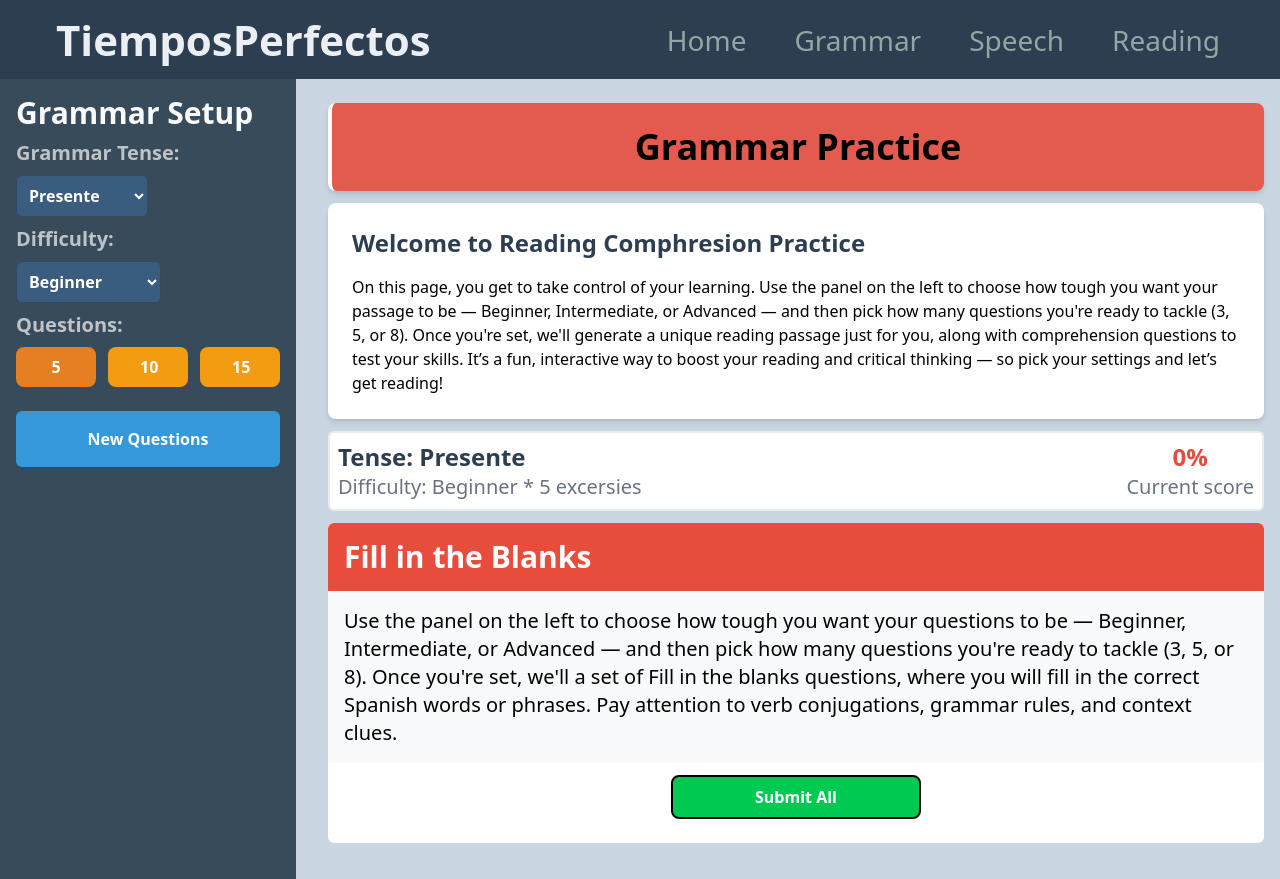
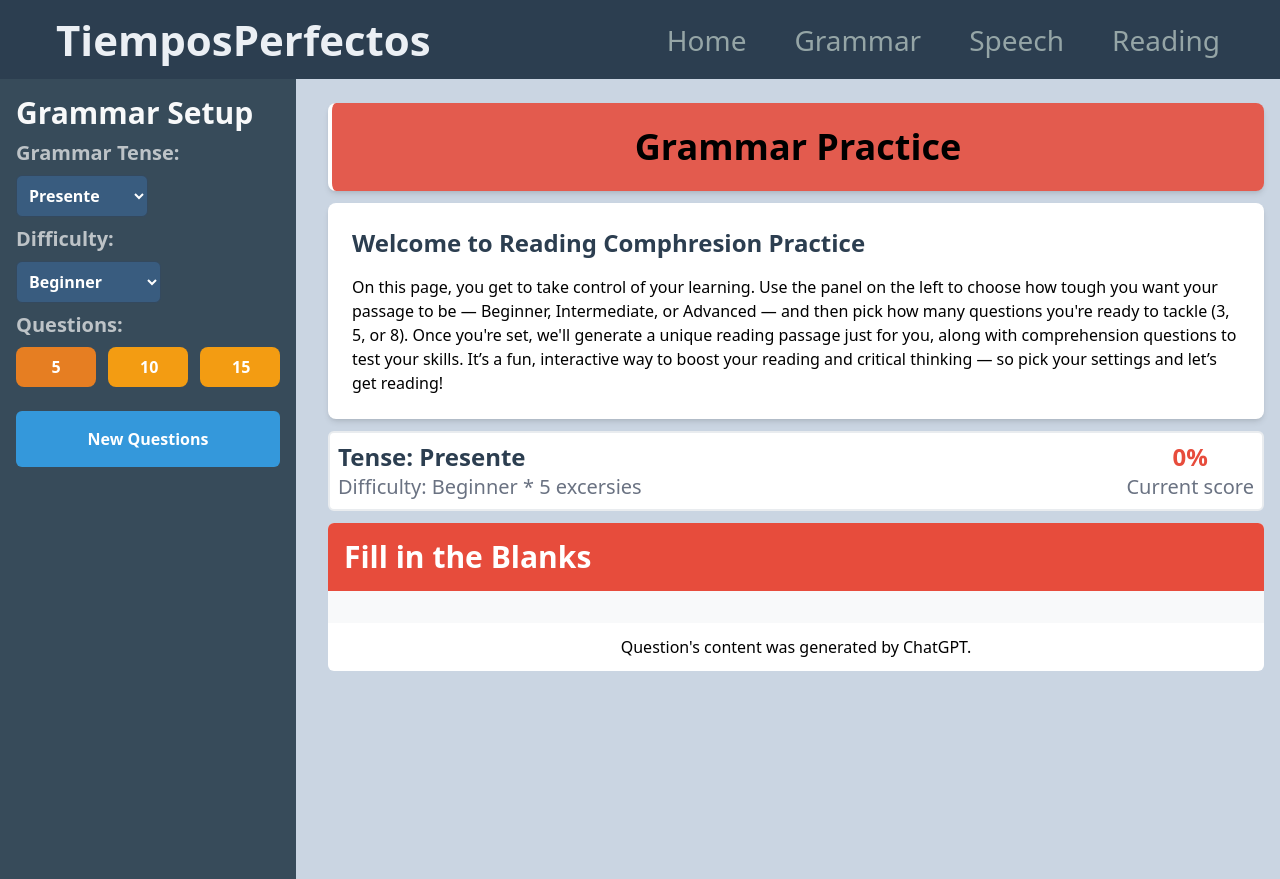
Before and after one commit to erik-mauricio/tiemposperfectos, a React (Vite) app: page /grammar in a window 1280 px wide. Built offline with nearby package versions, Linux system fonts and the light colour scheme.

Commit message:
readingPage done

```diff
--- a/src/components/Controls.jsx
+++ b/src/components/Controls.jsx
@@ -118,18 +118,22 @@ export default function Controls({ gameType, conjugationsHandler, readingHandler
   }
 
   function loadPassages(){
+    siteError(false)
     axios
       .get("http://localhost:8080/reading", {
         params: {
           difficulty: difficulty,
           topic: topic,
           q: searchParam,
+          numberQuestions: numQuestions
         },
       })
       .then((res) => {
         console.log(res.data)
         readingHandler(res.data);
-      });
+      }).catch( (error) => {
+        siteError(true)
+      })
 
   }
 
--- a/src/components/Error.jsx
+++ b/src/components/Error.jsx
@@ -2,11 +2,11 @@ export default function Error({}){
     return (
         <>
             <div className="w-full h-full bg-orange-300 text-center p-10">
-                <h1 className="text-2xl">Sorry, but there was an error loading the page</h1>
+                <h1 className="text-2xl">Sorry, but there was an error loading the page or we could
+                    not find a passage that fits your filters. Please try again!
+                </h1>
 
-               <button className="border-2 border-red-600 rounded-xl p-4 bg">
-                Reload
-               </button>
+
 
             </div>
 
--- a/src/components/Instructions.jsx
+++ b/src/components/Instructions.jsx
@@ -1,4 +1,4 @@
-export default function Instructions({children, title, text, titleColor, gameType}){
+export default function Instructions({children, title, text, textTitle, titleColor, gameType}){
 
 
     return (
@@ -10,7 +10,12 @@ export default function Instructions({children, title, text, titleColor, gameTyp
           {title}
         </h2>
 
-        <div className="p-4  bg-[#f8f9fa]">
+        <div className="p-4  bg-[#f8f9fa] ">
+
+        <h2
+          className={`font-bold text-2xl text-slate-800`}
+        >
+          {textTitle}</h2>
           <p className="text-xl">{text}</p>
         </div>
 
--- a/src/pages/GrammarPage.jsx
+++ b/src/pages/GrammarPage.jsx
@@ -95,23 +95,12 @@ export default function GrammarPage() {
             score={score}
           ></Score>
 
-          <Instructions
-            title="Fill in the Blanks"
-            text="Use the panel on the left to choose how tough you want your
-                  questions to be — Beginner, Intermediate, or Advanced — and
-                  then pick how many questions you're ready to tackle (3, 5, or
-                  8). Once you're set, we'll a set of Fill in the blanks
-                  questions, where you will fill in the correct Spanish words or
-                  phrases. Pay attention to verb conjugations, grammar rules,
-                  and context clues."
-            titleColor={"#e74c3c"}
-          >{isSiteLoading && (
+          <Instructions title="Fill in the Blanks" titleColor={"#e74c3c"}>
+            {isSiteLoading && (
               <>
                 <Skeleton></Skeleton>
               </>
-          )
-
-          }
+            )}
             {conjugations?.length > 0 &&
               conjugations.map((question, index) => (
                 <div className="p-3" key={index}>
@@ -150,13 +139,18 @@ export default function GrammarPage() {
                 </div>
               ))}
             <div className="text-center">
+              {conjugations?.length > 0 && (
                 <button
                   className="inline border-2 border-black bg-green-500 p-2 rounded-lg w-[250px] mb-3 text-white font-bold hover:bg-green-600"
                   onClick={() => checkResponses()}
                 >
                   Submit All
                 </button>
+              )}
             </div>
+            <p className="text-center">
+              Question's content was generated by ChatGPT.
+            </p>
           </Instructions>
         </div>
       </div>
--- a/src/pages/ReadingPage.jsx
+++ b/src/pages/ReadingPage.jsx
@@ -16,9 +16,10 @@ export default function ReadingPage() {
   const [booleanResponses, setBooleanResponses] = useState([]);
   const [score, setScore] = useState(0);
   const [settings, setSettings] = useState({});
+  const [isSiteError, setIsSiteError] = useState(false)
 
   let correctAnswers;
-  if (readingData.questions?.length > 0) {
+  if (readingData != null && readingData.questions?.length > 0) {
     correctAnswers = {
       ...readingData.questions.map((item) => item.correct),
     };
@@ -54,6 +55,7 @@ export default function ReadingPage() {
           gameType={"reading"}
           readingHandler={setReadingData}
           gameSettings={setSettings}
+          siteError={setIsSiteError}
         />
 
         <div className="space-y-3 mt-2 p-4 w-full max-w-7xl mx-auto">
@@ -83,18 +85,23 @@ export default function ReadingPage() {
 
           <Instructions
             title={"Reading Passage"}
-            text={readingData.content}
+            text={readingData != null ? readingData.content : ""}
+            textTitle={readingData != null ? readingData.title : ""}
             titleColor={"oklch(70.7% 0.165 254.624)"}
             gameType={"reading"}
           >
-            {readingData?.questions?.length > 0 && (
+            {!!isSiteError ? (
+              <Error></Error>
+            ) : (
+              readingData?.questions?.length > 0 && (
                 <>
                   {readingData.questions.map((question, index) => (
                     <div
                       className=" p-4 bg-white border-2 border-[#dee2e6] rounded-md m-2"
                       style={{
                         borderColor:
-                        booleanResponses[index] && booleanResponses?.length > 0
+                          booleanResponses[index] &&
+                          booleanResponses?.length > 0
                             ? "green"
                             : "oklch(70.7% 0.165 254.624)",
                       }}
@@ -106,7 +113,8 @@ export default function ReadingPage() {
 
                       <p className="mb-4 text-xl">{question.question}</p>
 
-                    {Object.entries(question.options).map(([letter, text]) => (
+                      {Object.entries(question.options).map(
+                        ([letter, text]) => (
                           <div className="flex-col mb-8">
                             <label
                               key={letter}
@@ -127,24 +135,27 @@ export default function ReadingPage() {
                               {" " + letter}. {text}
                             </label>
                           </div>
-                    ))}
+                        )
+                      )}
                     </div>
                   ))}
                 </>
+              )
             )}
             <div className="text-center">
+              {readingData?.questions?.length > 0 && (
                 <button
                   className="inline border-2 border-black bg-green-500 p-2 rounded-lg w-[250px] mb-3 text-white font-bold hover:bg-green-600"
                   onClick={() => checkResponses(userAnswers)}
                 >
                   Submit All
                 </button>
+              )}
             </div>
+
           </Instructions>
         </div>
       </div>
-
-      <Error></Error>
     </>
   );
 }
--- a/src/pages/SpeechPage.jsx
+++ b/src/pages/SpeechPage.jsx
@@ -29,6 +29,10 @@ export default function SpeechPage() {
     setSettings(settingsData);
     socketRef.current.emit("start-conversation", settingsData);
   };
+
+  const endRecording = () => {
+    setIsRecording(false)
+  }
 
   useEffect(() => {
     socketRef.current = io("http://localhost:8080");
@@ -271,27 +275,36 @@ export default function SpeechPage() {
 
                   {!isRecording && (
                     <>
+
                         <button
                           className="block rounded-lg bg-purple-300 p-2 font-bold text-2xl text-center hover:bg-purple-400"
                           onClick={() => beginRecording()}
                         >
                           Start Recording
                         </button>
+
                     </>
                   )}
 
                   {!!isRecording && (
                     <>
+                      <div className="flex gap-4">
                         <button
                           className="block rounded-lg bg-purple-300 p-2 font-bold text-2xl text-center hover:bg-purple-400"
-                        onClick={() => beginRecording()}
+                          onClick={() => endRecording()}
                         >
                           End Recording
                         </button>
+
+
+                      </div>
                     </>
                   )}
                 </div>
               </div>
+              <p className="text-center">
+                Question's content was generated by ChatGPT.
+              </p>
             </Instructions>
           </div>
         </div>
```
Also changed, not shown: 1 other file (tests, documents, lock files or other folders). Lines whose indentation alone changed are shown as unchanged.
